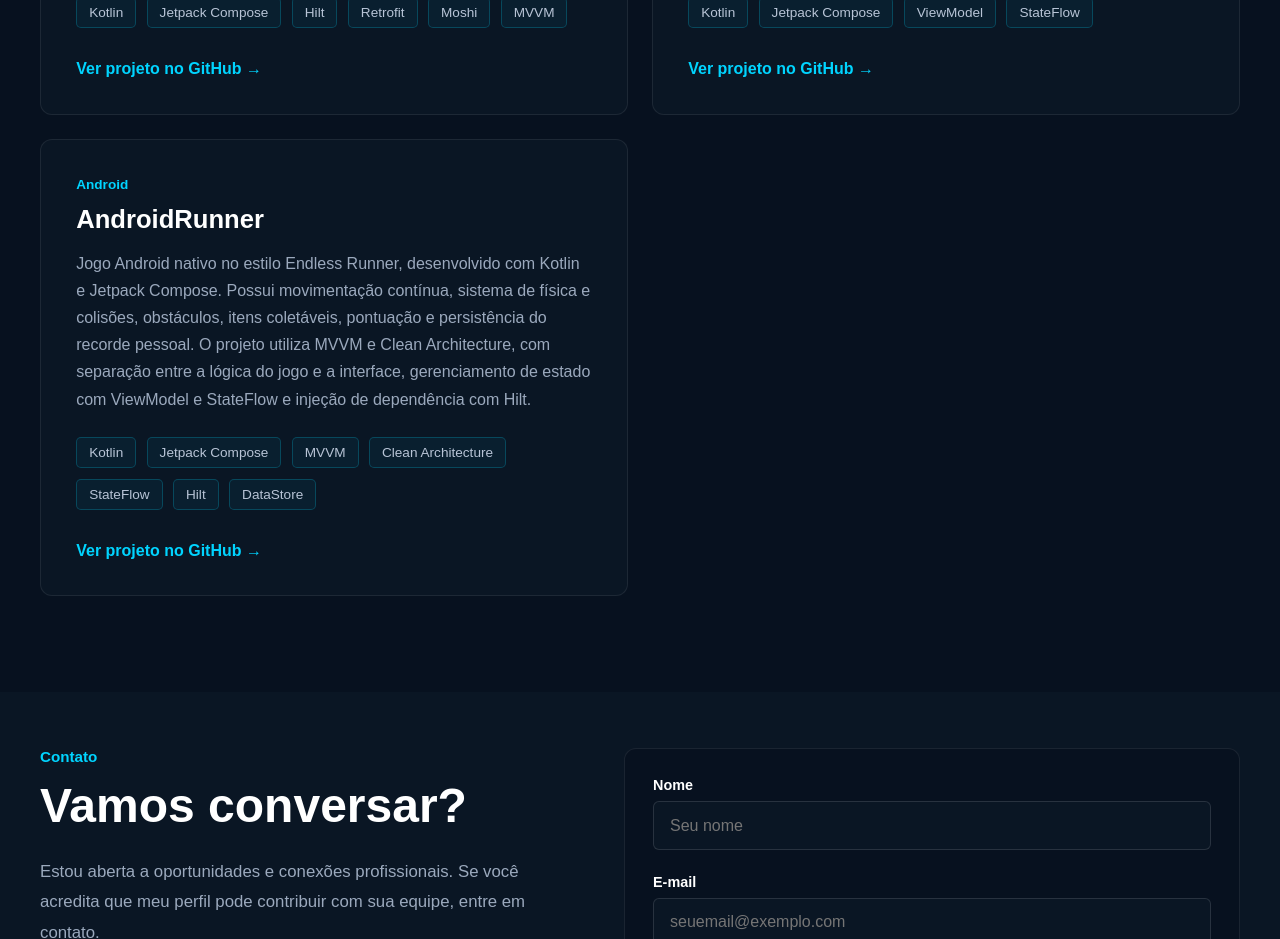
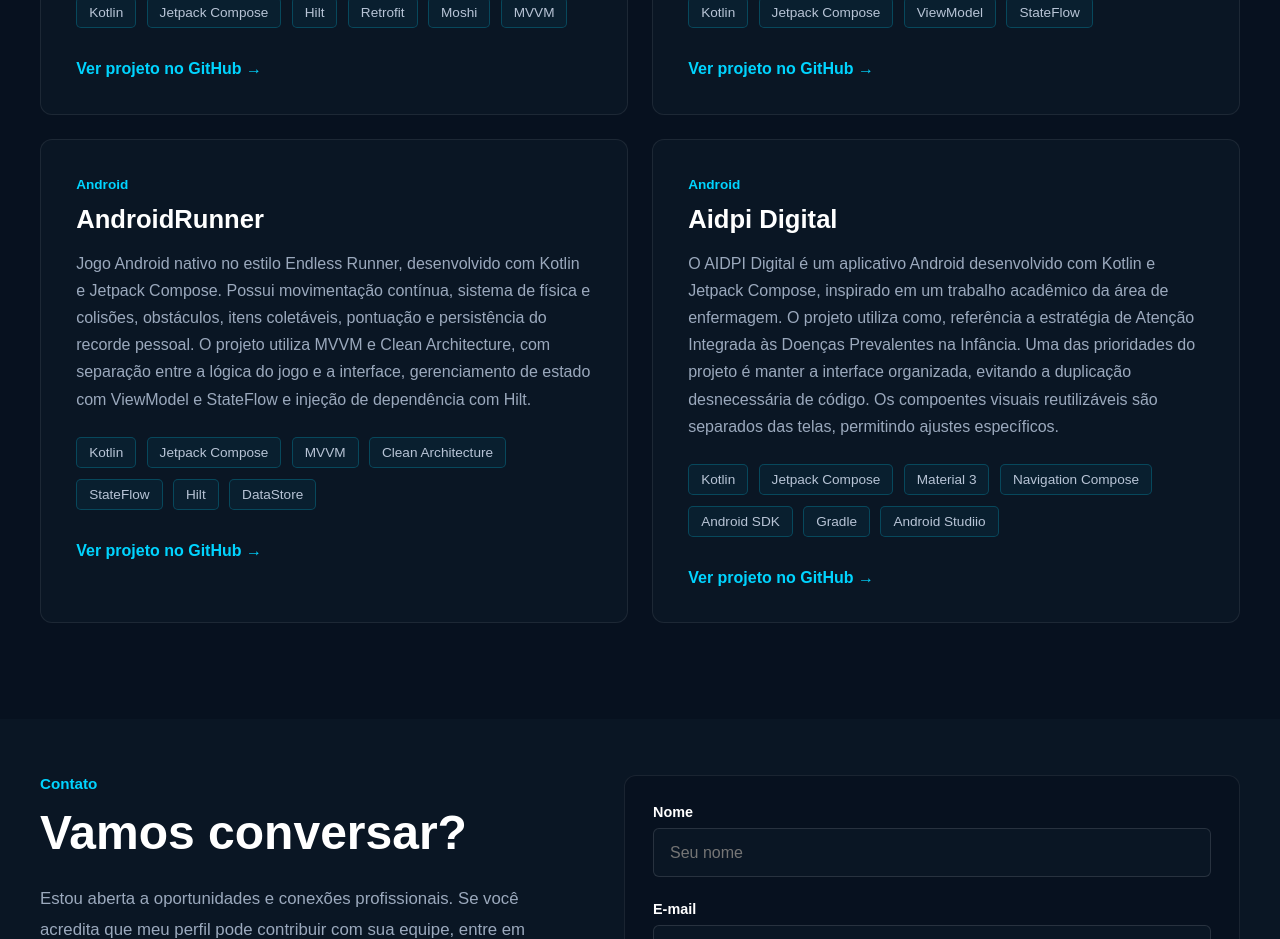
Before and after one commit to DeniseLeandroDeCastro/portifolio-denise, an Angular app: page / in a window 1280 px wide. Shown: the part 4120-5059 px from the top of the page. Built offline with nearby package versions, Linux system fonts and the light colour scheme.

Commit message:
Adiciona o card do prodjeto Aidpi Digital

```diff
--- a/src/app/components/projects/projects.html
+++ b/src/app/components/projects/projects.html
@@ -51,7 +51,6 @@
 
       </article>
 
-
       <!-- MoodApp -->
       <article class="project-card">
 
@@ -86,7 +85,6 @@
         </div>
 
       </article>
-
 
       <!-- AndroidRunner -->
       <article class="project-card">
@@ -129,7 +127,47 @@
         </div>
       </article>
 
+      <!-- Aidpi -->
+      <article class="project-card">
+        <div class="project-card__content">
+
+          <span class="project-card__type">Android</span>
+
+          <h3>Aidpi Digital</h3>
+
+          <p>
+            O AIDPI Digital é um aplicativo Android desenvolvido
+            com Kotlin e Jetpack Compose, inspirado em um trabalho
+            acadêmico da área de enfermagem. O projeto utiliza como,
+            referência a estratégia de Atenção Integrada às Doenças Prevalentes na Infância.
+
+            Uma das prioridades do projeto é manter a interface organizada, evitando a
+            duplicação desnecessária de código. Os compoentes visuais reutilizáveis
+            são separados das telas, permitindo ajustes específicos.
+          </p>
+
+          <div class="project-card__technologies">
+            <span>Kotlin</span>
+            <span>Jetpack Compose</span>
+            <span>Material 3</span>
+            <span>Navigation Compose</span>
+            <span>Android SDK</span>
+            <span>Gradle</span>
+            <span>Android Studiio</span>
+          </div>
+
+          <a
+            href="https://github.com/DeniseLeandroDeCastro/aidpi-digital"
+            target="_blank"
+            rel="noopener noreferrer"
+            class="project-card__link"
+          >
+            Ver projeto no GitHub →
+          </a>
+
+        </div>
+      </article>
+
     </div>
-
   </div>
 </section>
```
